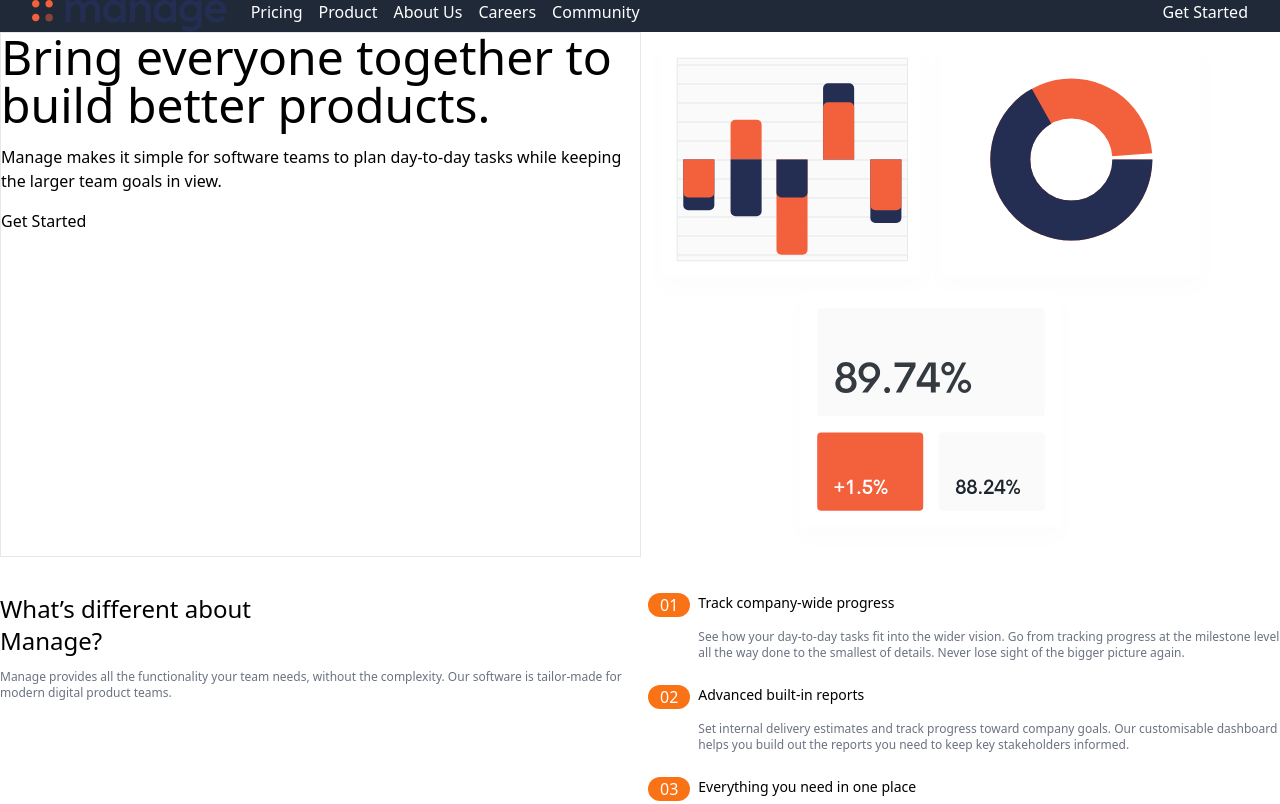
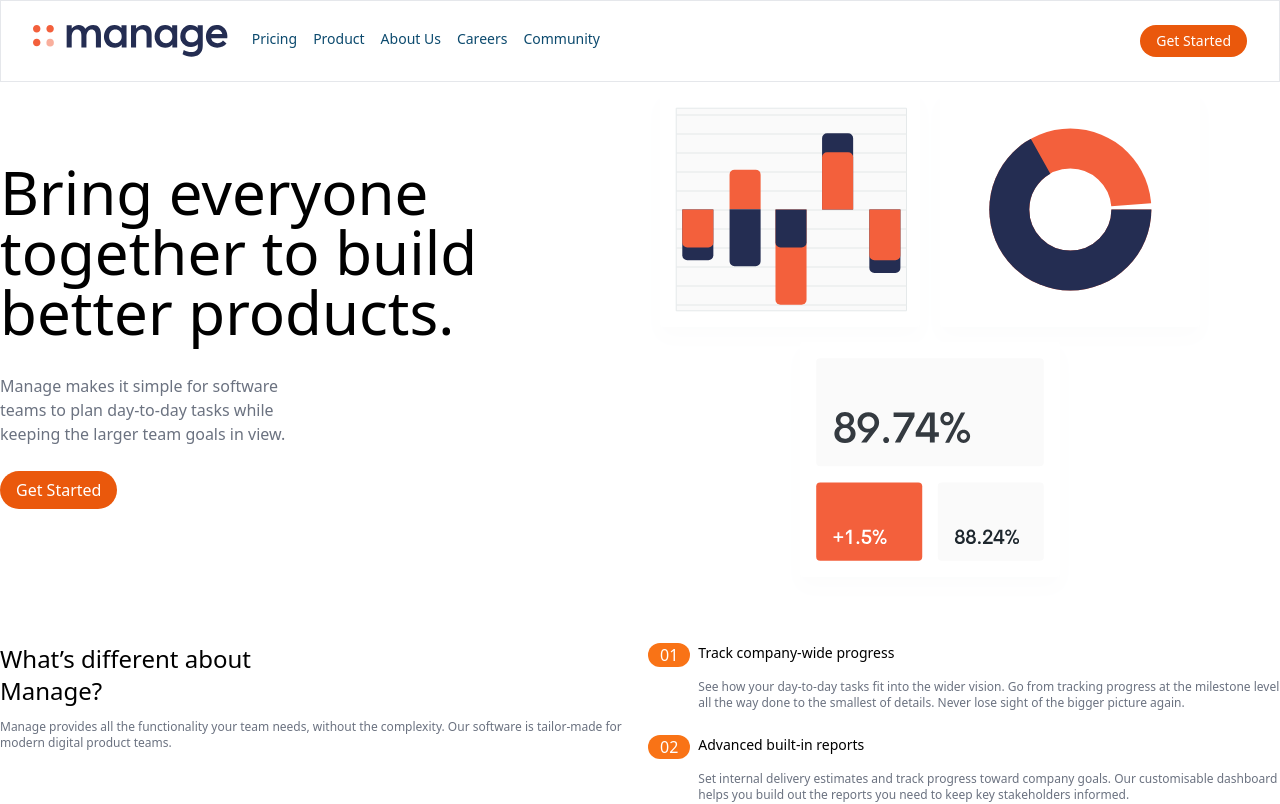
Before and after one commit to tsxepo-web/manage-landing-page, an Angular app: page / in a window 1280 px wide. Shown: the top 804 px of the page. Built offline with nearby package versions, Linux system fonts and the light colour scheme.

Commit message:
header updated

```diff
--- a/src/app/Components/header/header.component.html
+++ b/src/app/Components/header/header.component.html
@@ -1,24 +1,39 @@
-<header class="bg-gray-800">
-  <div class="mx-auto max-w-7xl px-2 sm:px-6 lg:px-8">
+<header class="">
+  <div class="mx-auto max-w-7xl px-2 py-4 sm:px-6 sm:py-6 lg:px-8 border">
     <div class="flex text-white items-center sm:items-stretch sm:justify-start">
       <div class="flex flex-shrink-0 items-start">
         <img class="h-8 w-max" src="../../../assets/images/logo.svg" alt="" />
       </div>
 
       <div class="hidden sm:ml-6 sm:block">
-        <div class="flex space-x-4">
-          <a href="./" class="">Pricing</a>
-          <a href="./" class="">Product</a>
-          <a href="./" class="">About Us</a>
-          <a href="./" class="">Careers</a>
-          <a href="./" class="">Community</a>
+        <div class="flex mt-1 space-x-4">
+          <a href="./" class="text-sky-900 text-sm hover:text-slate-300"
+            >Pricing</a
+          >
+          <a href="./" class="text-sky-900 text-sm hover:text-slate-300"
+            >Product</a
+          >
+          <a href="./" class="text-sky-900 text-sm hover:text-slate-300"
+            >About Us</a
+          >
+          <a href="./" class="text-sky-900 text-sm hover:text-slate-300"
+            >Careers</a
+          >
+          <a href="./" class="text-sky-900 text-sm hover:text-slate-300"
+            >Community</a
+          >
         </div>
       </div>
-      <a class="h-6 ml-auto hidden sm:block" href="./">Get Started</a>
+      <button
+        class="ml-auto bg-orange-600 text-sm rounded-full hidden sm:block text-white hover:bg-orange-500 px-4"
+        href="./"
+      >
+        Get Started
+      </button>
     </div>
 
     <div
-      class="absolute inset-y-0 right-0 sm:hidden"
+      class="absolute inset-y-0 right-0 top-2 sm:hidden"
       (click)="toggleMenu(); $event.stopPropagation()"
     >
       <button
@@ -43,35 +58,35 @@
   </div>
 
   <div
-    class="bg-blue-900 w-3/4 absolute top-40 left-1/2 transform -translate-x-1/2 -translate-y-1/2 hidden sm:hidden"
+    class="bg-white shadow-xl w-11/12 h-1/2 absolute top-60 left-1/2 transform -translate-x-1/2 -translate-y-1/2 hidden sm:hidden"
     [class.nav--visible]="isMenuVisible"
     id="mobile-menu"
   >
-    <div class="space-y-1 px-2 pb-3 pt-2 text-center">
+    <div class="space-y-8 py-4 text-center">
       <a
         href="#"
-        class="bg-gray-900 text-white block rounded-md px-3 py-2 text-base font-medium"
+        class="text-slate-900 block text-base font-medium hover:text-slate-300"
         aria-current="page"
         >Pricing</a
       >
       <a
         href="#"
-        class="text-gray-300 hover:bg-gray-700 hover:text-white block rounded-md px-3 py-2 text-base font-medium"
+        class="text-slate-900 block text-base font-medium hover:text-slate-300"
         >Product</a
       >
       <a
         href="#"
-        class="text-gray-300 hover:bg-gray-700 hover:text-white block rounded-md px-3 py-2 text-base font-medium"
+        class="text-slate-900 block text-base font-medium hover:text-slate-300"
         >About US</a
       >
       <a
         href="#"
-        class="text-gray-300 hover:bg-gray-700 hover:text-white block rounded-md px-3 py-2 text-base font-medium"
+        class="text-slate-900 block text-base font-medium hover:text-slate-300"
         >Careers</a
       >
       <a
         href="#"
-        class="text-gray-300 hover:bg-gray-700 hover:text-white block rounded-md px-3 py-2 text-base font-medium"
+        class="text-slate-900 block text-base font-medium hover:text-slate-300"
         >Community</a
       >
     </div>
--- a/src/app/Components/hero-section/hero-section.component.html
+++ b/src/app/Components/hero-section/hero-section.component.html
@@ -1,14 +1,18 @@
 <section>
   <div class="flex flex-col-reverse sm:flex-row sm:container sm:mx-auto">
-    <div class="border w-full">
-      <h1 class="text-5xl pb-4">
-        Bring everyone together to build better products.
+    <div class="w-full lg:pt-20">
+      <h1 class="text-5xl lg:text-6xl">
+        Bring everyone <br />
+        together to build <br />
+        better products.
       </h1>
-      <p class="pb-4">
+      <p class="py-4 text-gray-500 lg:py-8 lg:max-w-72">
         Manage makes it simple for software teams to plan day-to-day tasks while
         keeping the larger team goals in view.
       </p>
-      <a href="./" class="hero-btn">Get Started</a>
+      <a href="./" class="bg-orange-600 px-4 py-2 rounded-full text-white"
+        >Get Started</a
+      >
     </div>
     <div class="w-full">
       <img src="../../../assets/images/illustration-intro.svg" alt="" />
```
